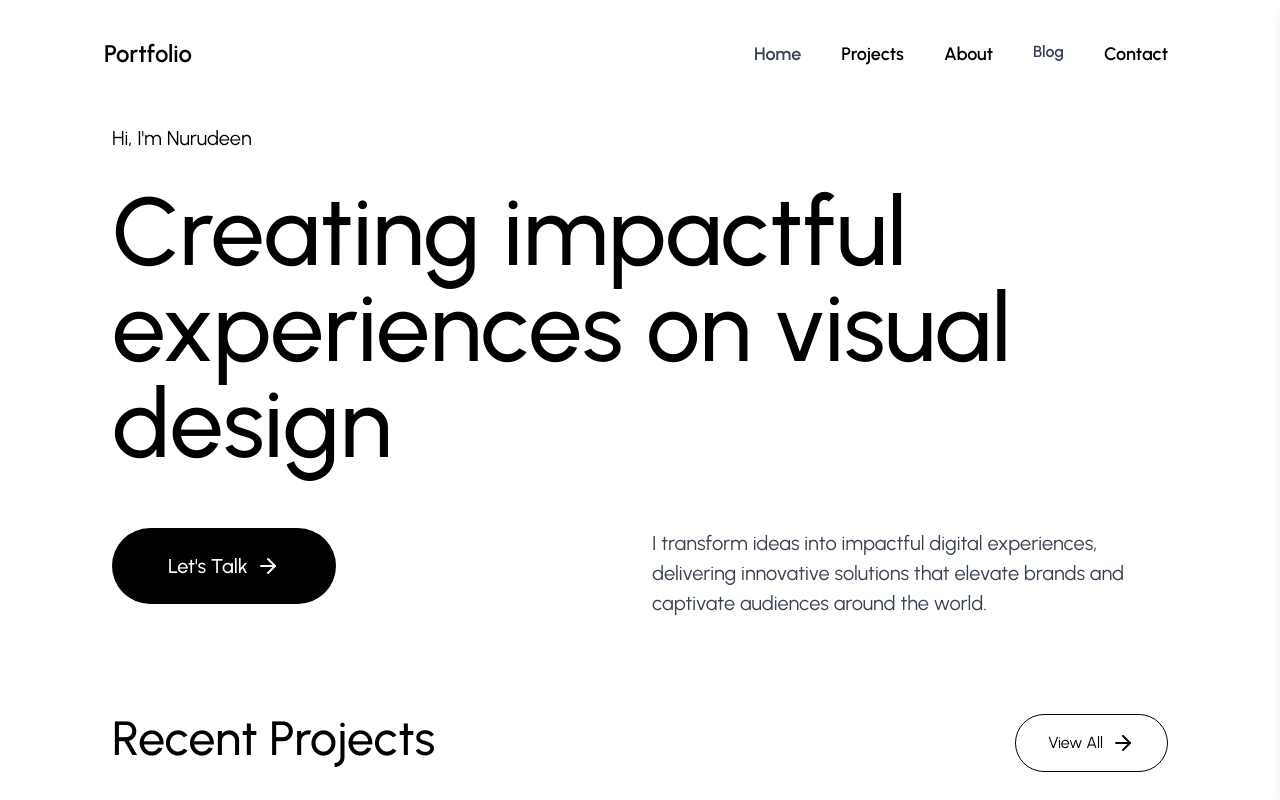
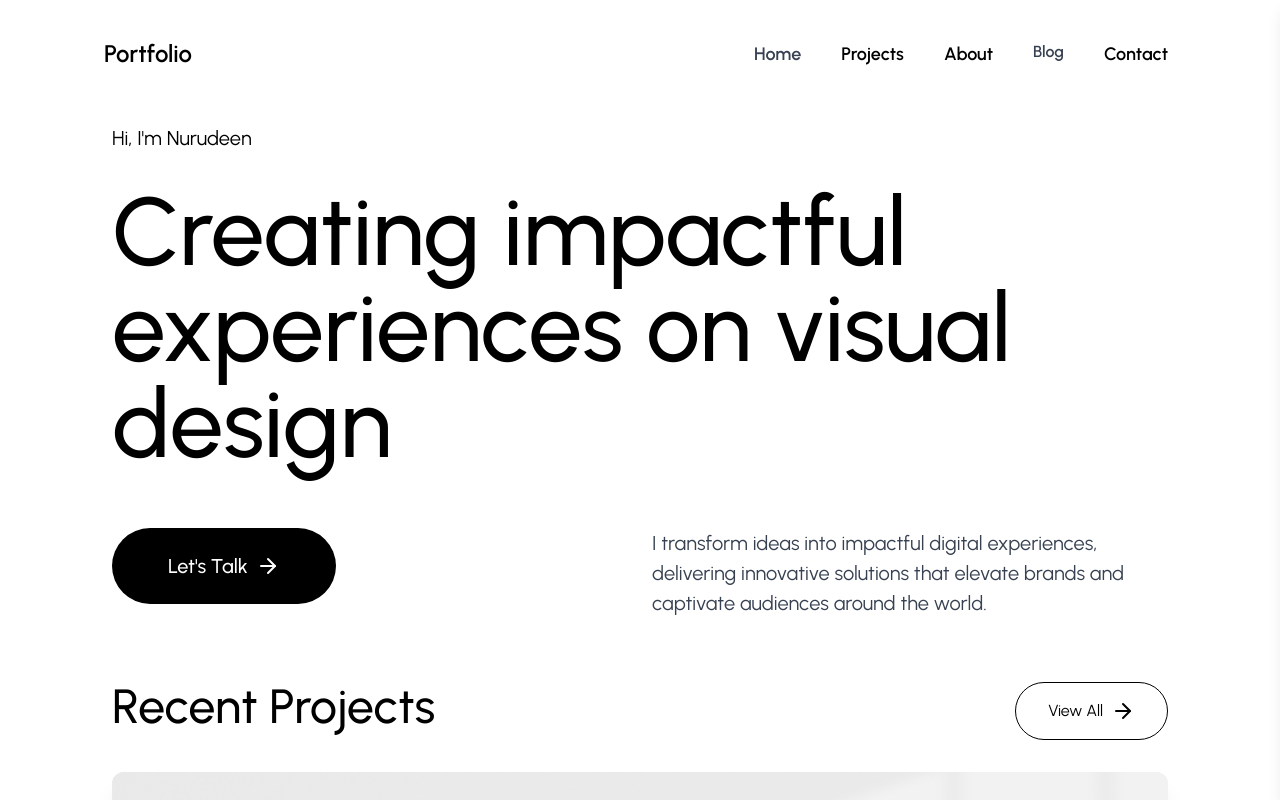
Before and after one commit to nuru484/portfolio, a React (Vite) app: page / in a window 1280 px wide. Shown: the top 800 px of the page. Built offline with nearby package versions, Linux system fonts and the light colour scheme.

Commit message:
change aboutmebrief to about me and added title to services component

```diff
--- a/src/App.jsx
+++ b/src/App.jsx
@@ -1,7 +1,7 @@
 import NavBar from './components/NavBar';
 import Hero from './components/Hero';
 import ProjectCard from './components/ProjectCard';
-import AboutMeBrief from './components/AboutMeBrief';
+import AboutMe from './components/AboutMe';
 import Services from './components/Services';
 
 import { ArrowRight } from 'lucide-react';
@@ -26,7 +26,7 @@ const App = () => {
           <ProjectCard />
         ))}
       </div>
-      <AboutMeBrief />
+      <AboutMe />
       <Services />
     </div>
   );
--- a/src/components/AboutMeBrief.jsx
+++ b/src/components/AboutMe.jsx
@@ -1,6 +1,6 @@
 import { ArrowRight } from 'lucide-react';
 
-const AboutMeBrief = () => {
+const AboutMe = () => {
   return (
     <div className="max-w-6xl mx-auto px-6 md:px-12 mb-16 font-urbanist flex flex-col gap-8">
       <p className="text-4xl lg:text-6xl font-medium leading-tight tracking-wide">
@@ -23,4 +23,4 @@ const AboutMeBrief = () => {
   );
 };
 
-export default AboutMeBrief;
+export default AboutMe;
--- a/src/components/Hero.jsx
+++ b/src/components/Hero.jsx
@@ -2,7 +2,7 @@ import { ArrowRight } from 'lucide-react';
 
 const Hero = () => {
   return (
-    <div className="max-w-6xl font-urbanist mx-auto pb-24 pt-1 md:pt-8">
+    <div className="max-w-6xl font-urbanist mx-auto mb-16 pt-1 md:pt-8">
       <div className="px-6 md:px-12">
         <p className="text-xl">Hi, I'm Nurudeen</p>
         <h1 className="text-5xl lg:text-8xl font-medium leading-tight tracking-normal mt-8 mb-14">
--- a/src/components/Services.jsx
+++ b/src/components/Services.jsx
@@ -43,7 +43,11 @@ const Services = () => {
   ];
 
   return (
-    <div className="max-w-6xl mx-auto px-4 mb-16">
+    <div className="max-w-6xl mx-auto px-4 mb-16 flex flex-col gap-6">
+      <h1 className="text-4xl md:text-5xl font-urbanist font-medium">
+        Services
+      </h1>
+
       <div className="grid grid-cols-1 md:grid-cols-2 lg:grid-cols-3 gap-12">
         {services.map((service) => (
           <ServiceCard
```
